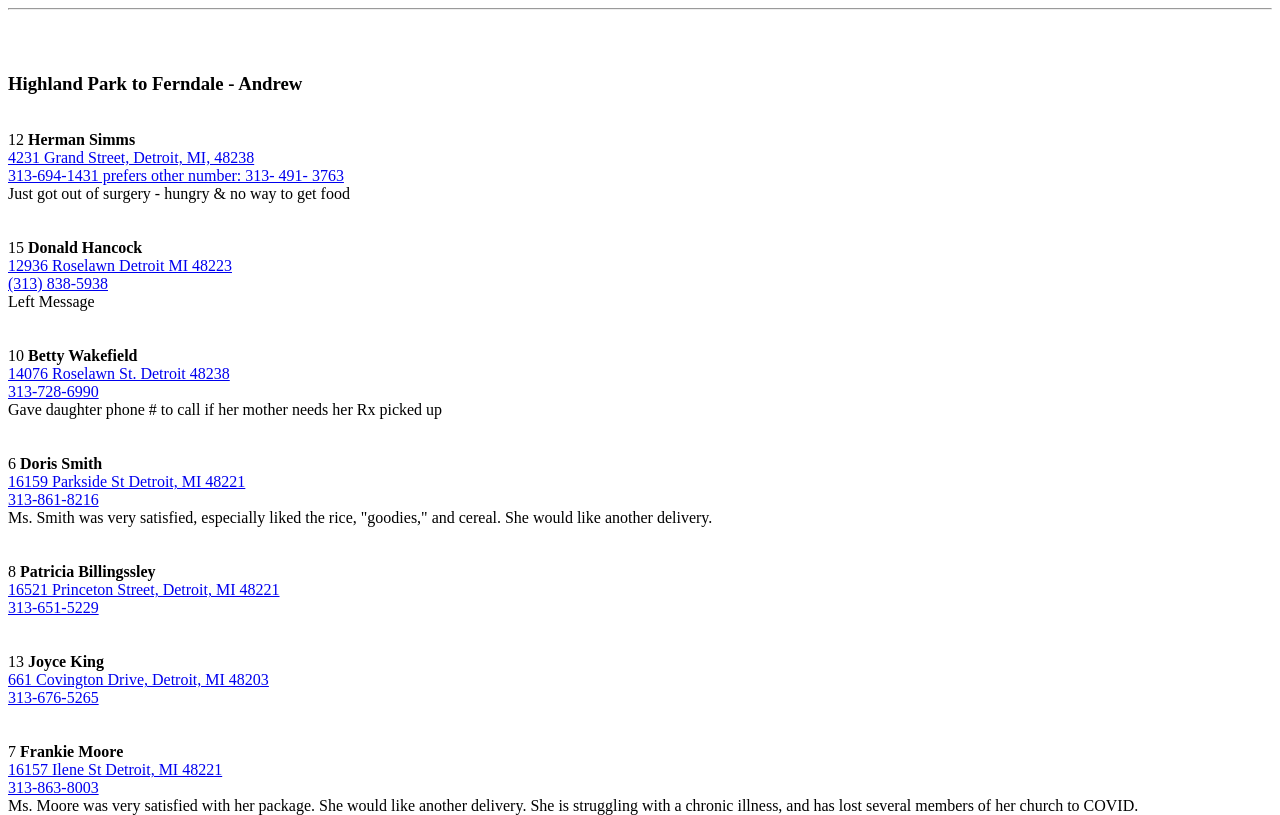
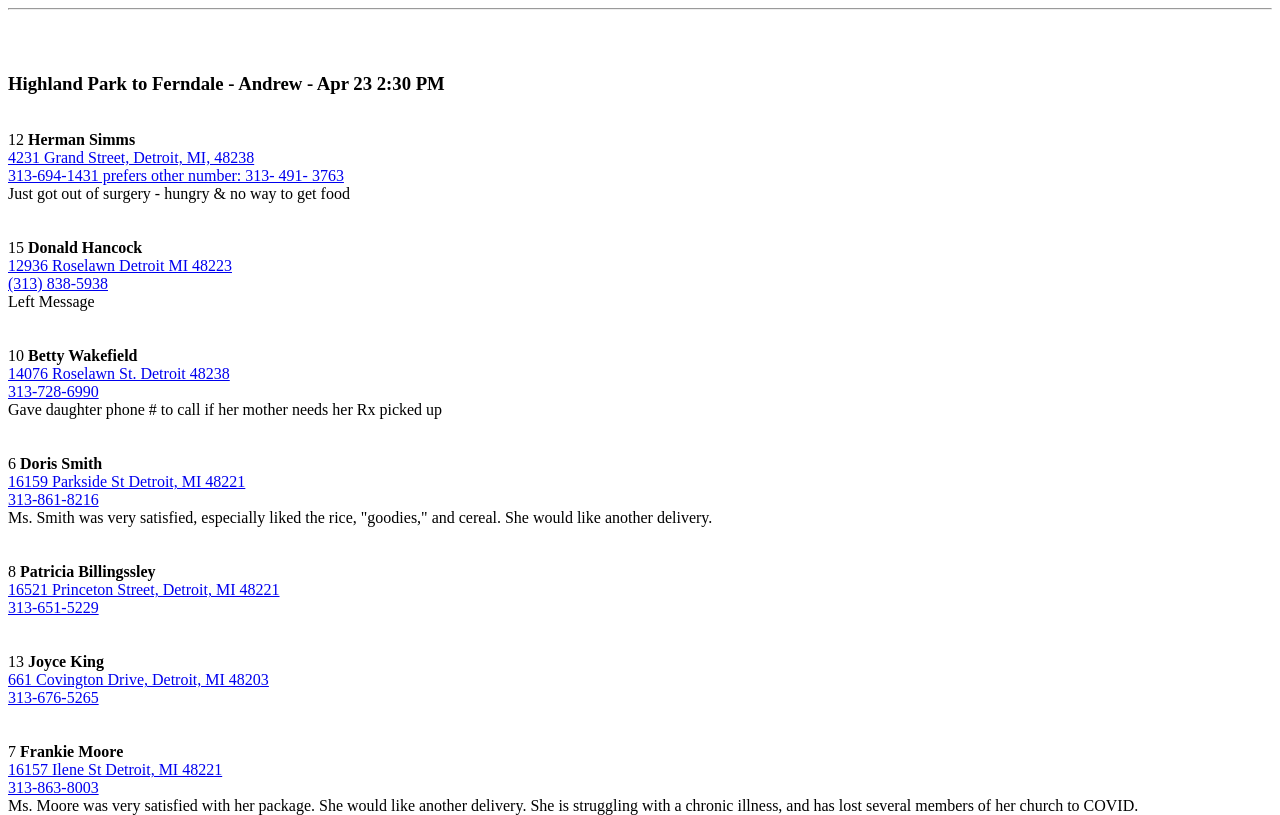
Before and after one commit to alaurenz/detroit, a plain HTML site: page highland_park_to_ferndale.html in a window 1280 px wide. Shown: the top 815 px of the page. Drawn offline with Linux system fonts and the light colour scheme.

Commit message:
Andrew again

```diff
--- a/highland_park_to_ferndale.html
+++ b/highland_park_to_ferndale.html
@@ -1,7 +1,7 @@
 <meta name="viewport" content="user-scalable=no, initial-scale=1.0, maximum-scale=1.0, width=device-width"><hr><br><br>
 
 
-<h3>Highland Park to Ferndale - Andrew</h3>
+<h3>Highland Park to Ferndale - Andrew - Apr 23 2:30 PM</h3>
 
 <br>12 <strong>Herman Simms</strong><br><a href='https://www.google.com/maps?q=4231 Grand Street, Detroit, MI, 48238' target='_blank'>4231 Grand Street, Detroit, MI, 48238</a><br><a href='tel:313-694-1431 prefers other number: 313- 491- 3763'>313-694-1431 prefers other number: 313- 491- 3763</a><br>Just got out of surgery - hungry & no way to get food<br><br>
 
```
